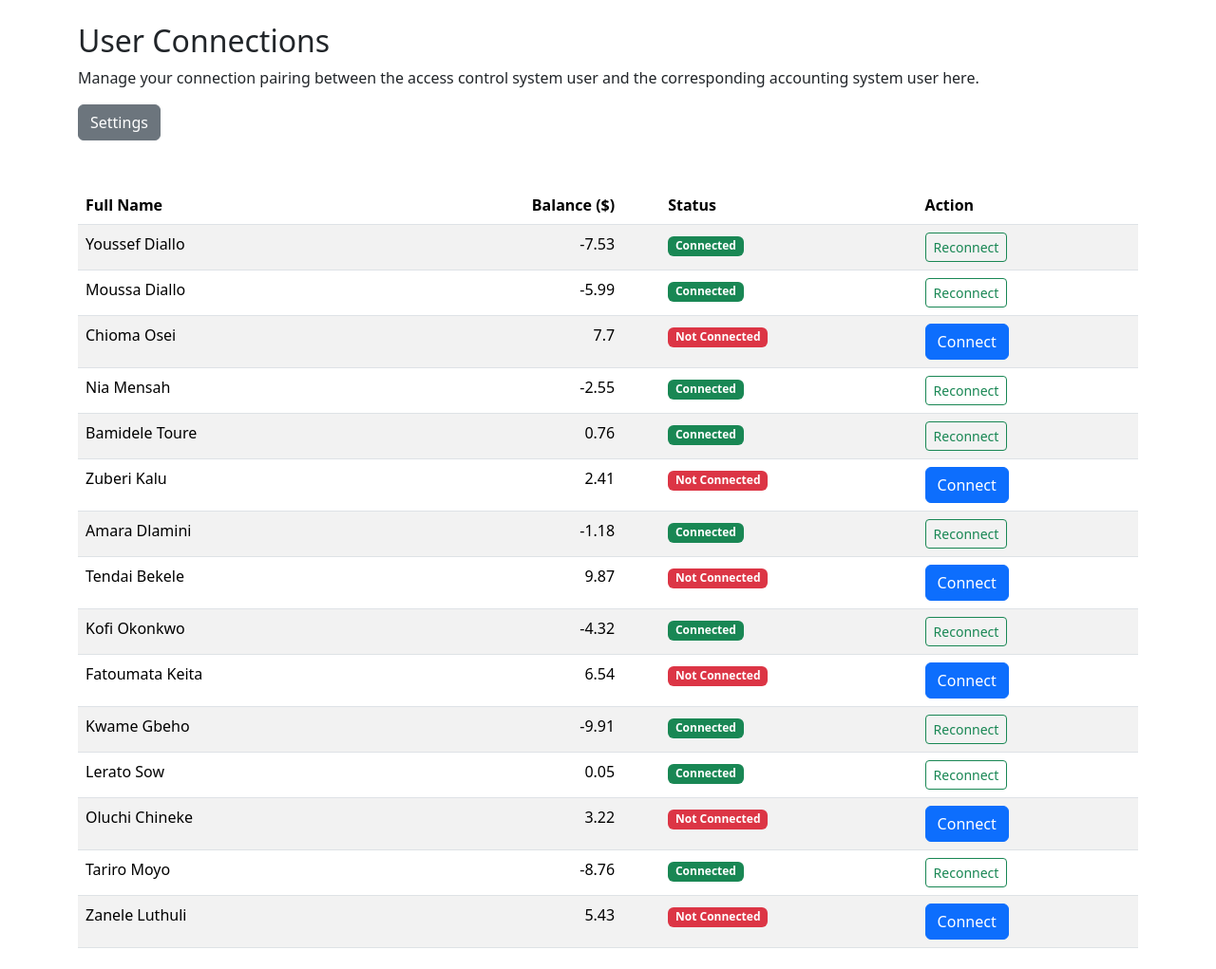
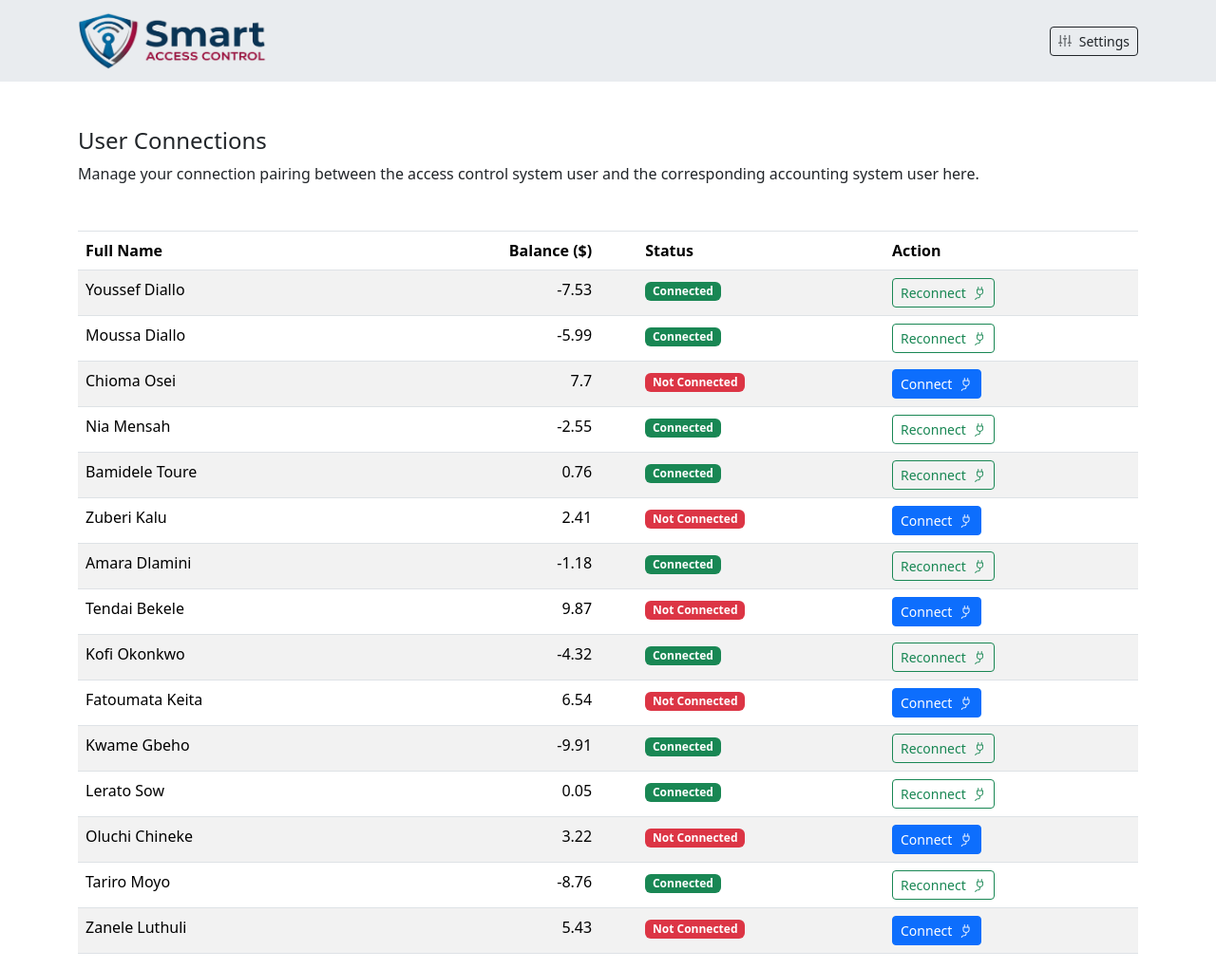
Before and after one commit to tntery/django-access-backend, a Django app: page /connections/ in a window 1280 px wide. Shown: the whole page at 95% size. Before the commit the page ends 999 px from the top, so only its background shows below. Run offline with Django 5.2, Linux system fonts and the light colour scheme; data comes from the database, SQL or seed files in the repository; some libraries are stand-ins or nearby versions.

Commit message:
Modify UI for style and scalability

```diff
--- /dev/null
+++ b/access/static/access/css/style.css
@@ -0,0 +1,7 @@
+.blink {
+    animation: blink 1.5s infinite;
+}
+@keyframes blink {
+    0%, 75% { opacity: 1; }
+    76%, 100% { opacity: 0; }
+}
--- /dev/null
+++ b/access/templates/access/includes/base.html
@@ -0,0 +1,34 @@
+{% load static %}
+
+<!DOCTYPE html>
+<html lang="en">
+<head>
+    <meta charset="UTF-8">
+    <meta name="viewport" content="width=device-width, initial-scale=1.0">
+    <title>{% block title %}Smart Access Control{% endblock %}</title>
+    <link href="https://cdn.jsdelivr.net/npm/bootstrap@5.3.3/dist/css/bootstrap.min.css" rel="stylesheet" integrity="sha384-QWTKZyjpPEjISv5WaRU9OFeRpok6YctnYmDr5pNlyT2bRjXh0JMhjY6hW+ALEwIH" crossorigin="anonymous">
+    <link rel="stylesheet" href="https://cdn.jsdelivr.net/npm/bootstrap-icons@1.13.1/font/bootstrap-icons.min.css">
+
+    {% block extra_head %}{% endblock %}
+
+</head>
+<body>
+
+    <nav class="navbar bg-body-secondary d-flex">
+        <div class="container">
+            <a class="navbar-brand" href="/connections">
+                <img src="{% static 'access/img/smart-access-control-logo.png' %}" alt="smart-access-control-logo" width="200" height="60">
+            </a>
+            <div class="ms-auto">
+                <a href="{% url 'settings' %}" class="btn btn-sm btn-outline-dark">
+                    <i class="bi bi-sliders2-vertical me-1"></i>
+                    Settings
+                </a>
+            </div>
+        </div>
+    </nav>
+
+    {% block content %}{% endblock %}
+
+</body>
+</html>
--- a/access/templates/access/mapping_list.html
+++ b/access/templates/access/mapping_list.html
@@ -1,21 +1,19 @@
-<!DOCTYPE html>
-<html lang="en">
-<head>
-    <meta charset="UTF-8">
-    <meta name="viewport" content="width=device-width, initial-scale=1.0">
-    <title>Access Connections | Aksmart Access Control </title>
-    <link href="https://cdn.jsdelivr.net/npm/bootstrap@5.3.3/dist/css/bootstrap.min.css" rel="stylesheet" integrity="sha384-QWTKZyjpPEjISv5WaRU9OFeRpok6YctnYmDr5pNlyT2bRjXh0JMhjY6hW+ALEwIH" crossorigin="anonymous">
+{% extends "access/includes/base.html" %}
+{% load static %}
 
-</head>
-<body>
+{% block title %}User Connections | Smart Access Control{% endblock %}
+
+{% block extra_head %}
+<link rel="stylesheet" href="{% static 'access/css/style.css' %}">
+{% endblock %}
+
+{% block content %}
 
 <div class="container mt-4">
-        <h2>User Connections</h2>
+    <h2 class="h4 mt-5">User Connections</h2>
     <p>Manage your connection pairing between the access control system user and the corresponding accounting system user here.</p>
-        <div class="mb-3">
-            <a href="{% url 'settings' %}" class="btn btn-secondary">Settings</a>
-        </div>
-        <table class="table table-striped mt-5">
+
+    <table class="table table-striped mt-5 border-top">
         <thead>
         <tr>
             <th>Full Name</th>
@@ -40,9 +38,15 @@
             </td>
             <td>
             {% if u.connected %}
-                    <button class="btn btn-sm btn-outline-success btn-sm" onclick="openMappingModal(this)">Reconnect</button>
+                <button class="btn btn-sm btn-outline-success btn-sm" onclick="openMappingModal(this)">
+                    Reconnect
+                    <i class="bi bi-plug ms-1"></i>
+                </button>
             {% else %}
-                    <button class="btn btn-primary" onclick="openMappingModal(this)">Connect</button>
+                <button class="btn btn-sm btn-primary" onclick="openMappingModal(this)">
+                    Connect
+                    <i class="bi bi-plug ms-1"></i>
+                </button>
             {% endif %}
             </td>
         </tr>
@@ -56,16 +60,30 @@
     <div class="modal-dialog">
         <div class="modal-content">
         <div class="modal-header bg-warning">
-                <h5 class="modal-title">Mapping Pending</h5>
+            <h5 class="modal-title">Connection Pending</h5>
             <button type="button" class="btn-close" data-bs-dismiss="modal" onclick="closeMappingModal()"></button>
         </div>
         <div class="modal-body">
-                <p><strong>Pending MA300 ID:</strong> <span id="pendingMa300" class="text-primary fw-bold"></span></p>
-                <p><strong>Palladium User:</strong> <span id="pendingPalladium" class="text-info"></span></p>
-                <p><strong>Full Name:</strong> <span id="pendingfullName" class="text-info"></span></p>
+            <table class="table table-borderless mb-0">
+                <tr>
+                    <th class="col-5">Full Name:</th>
+                    <td><span id="pendingfullName" class="text-dark"></span></td>
+                </tr>
+                <tr>
+                    <th class="col-5">Palladium User ID:</th>
+                    <td><span id="pendingPalladium" class="text-dark"></span></td>
+                </tr>
+                <tr>
+                    <th class="col-5">Pending MA300 ID:</th>
+                    <td><span id="pendingMa300" class="text-primary fw-bold"></span></td>
+                </tr>
+            </table>
         </div>
         <div class="modal-footer">
-                <button class="btn btn-success" onclick="confirmMapping()">Confirm</button>
+            <button class="btn btn-success" onclick="confirmMapping()">
+                Confirm
+                <i class="bi bi-plugin ms-1"></i>
+            </button>
         </div>
         </div>
     </div>
@@ -75,80 +93,6 @@
 
 <script src="https://cdn.jsdelivr.net/npm/bootstrap@5.3.3/dist/js/bootstrap.bundle.min.js" integrity="sha384-YvpcrYf0tY3lHB60NNkmXc5s9fDVZLESaAA55NDzOxhy9GkcIdslK1eN7N6jIeHz" crossorigin="anonymous"></script>
 
-    <script>
-        let selectedPalladiumId = null;
-        let selectedfullName = null;
-        let pollMappingIntervalId = null;
+<script src="{% static 'access/js/app.js' %}"></script>
 
-        // closed by default on page load
-        updateDBModalState("closed");
-
-        function updateDBModalState(state) {
-            fetch("/set-modal-state", {
-                method: "POST",
-                headers: {"Content-Type": "application/json"},
-                body: "{\"state\": \"" + state + "\"}"
-            });
-        }
-
-        function openMappingModal(button) {
-
-            const row = button.closest("tr");
-            selectedPalladiumId = row.dataset.palladiumId;
-            selectedfullName = row.dataset.fullName;
-
-            console.log(selectedPalladiumId, selectedfullName);
-
-            document.getElementById("pendingPalladium").innerText = selectedPalladiumId;
-            document.getElementById("pendingfullName").innerText = selectedfullName;
-
-            // Show pending badge
-            document.getElementById("pendingBadge-" + selectedPalladiumId).classList.remove("d-none");
-
-            updateDBModalState("open");
-
-            // Start polling for TempMapping updates
-            pollTempMapping();
-
-            new bootstrap.Modal(document.getElementById('mappingModal')).show();
-        }
-
-        function closeMappingModal() {
-
-            updateDBModalState("closed");
-
-            // Hide pending badge
-            if(selectedPalladiumId) {
-                document.getElementById("pendingBadge-" + selectedPalladiumId).classList.add("d-none");
-            }
-            // Stop polling
-            clearTimeout(pollMappingIntervalId);
-        }
-
-        function pollTempMapping() {
-            pollMappingIntervalId = setInterval(() => {
-                fetch("/poll-temp-mapping")
-                .then(res => res.json())
-                .then(data => {
-                document.getElementById("pendingMa300").innerText = data.device_access_id || "Waiting for biometric/card input...";
-                });
-            }, 2000);
-        }
-
-        function confirmMapping() {
-            const device_access_id = document.getElementById("pendingMa300").innerText;
-            fetch("/confirm-mapping", {
-                method: "POST",
-                headers: {"Content-Type": "application/json"},
-                body: "{\"device_access_id\": \"" + device_access_id + "\", \"account_user_id\": \"" + selectedPalladiumId + "\"}"
-            }).then(res => res.json()).then(data => {
-                alert("Connection saved!");
-                closeMappingModal();
-                location.reload();
-            });
-        }
-
-    </script>
-
-</body>
-</html>
+{% endblock %}
--- a/djangoaccessbackend/settings.py
+++ b/djangoaccessbackend/settings.py
@@ -130,4 +130,4 @@ USE_TZ = True
 # Static files (CSS, JavaScript, Images)
 # https://docs.djangoproject.com/en/6.0/howto/static-files/
 
-STATIC_URL = 'static/'
+STATIC_URL = '/static/'
```
Also changed, not shown: access/static/access/js/app.js (added, +81 -0 lines), access/templates/access/settings.html (+12 -13 lines), access/static/access/img/smart-access-control-logo.png (added). Lines whose indentation alone changed are shown as unchanged.
